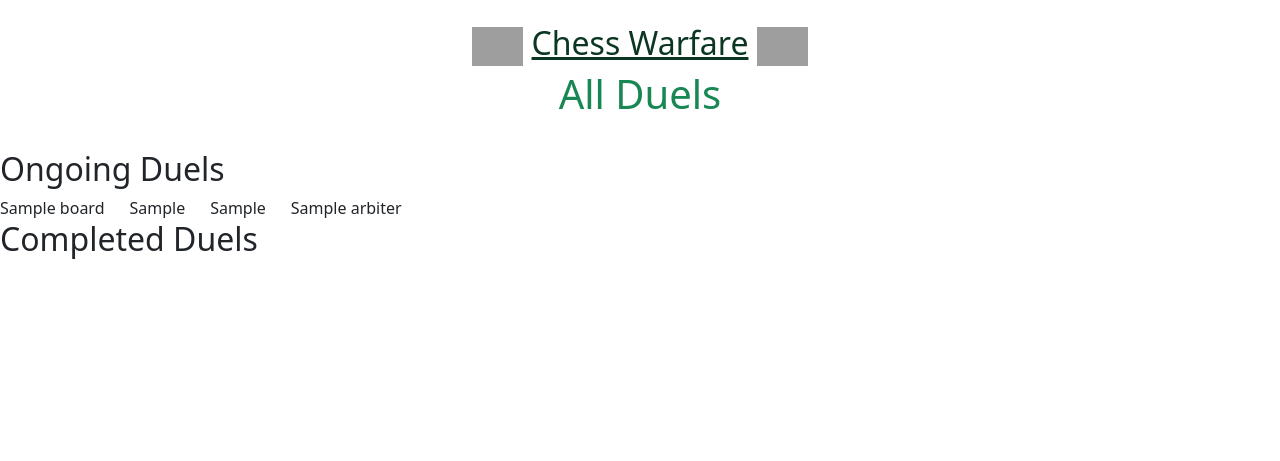
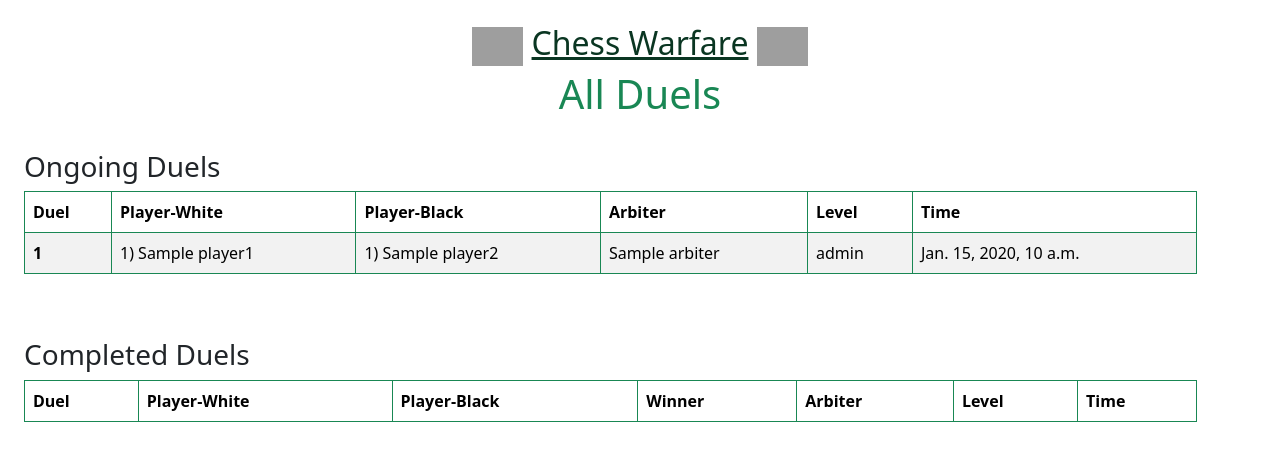
Before and after one commit to Aayush5sep/ChessWarfareMACS, a Django app: template templates/allduels.html in a window 1280 px wide. Shown: the top 461 px of the page. Run offline with Django 3.2, Linux system fonts and the light colour scheme; the template is opened without the code that fills it: most values are stand-ins (such as "Sample title", 1, 10 or a date in 2020); lists and menus that the app fills with data are empty; grey boxes are pictures that could not be loaded.

Commit message:
Frontend Complete & Filter Done

```diff
--- a/chesswar/views.py
+++ b/chesswar/views.py
@@ -111,6 +111,6 @@ def duelwin(request,pk):
 
 @staff_member_required(login_url='/admin/')
 def allduels(request):
-    live = Duel.objects.filter(over=False)
-    previous = Duel.objects.filter(over=True)
+    live = Duel.objects.filter(over=False).order_by('id')
+    previous = Duel.objects.filter(over=True).order_by('id')
     return render(request,'allduels.html',{'live':live,'prev':previous})
--- a/templates/allduels.html
+++ b/templates/allduels.html
@@ -14,16 +14,63 @@
         <h1 class="text-success pt-0">All Duels</h1>
     </center><br>
 
-    <b><h2>Ongoing Duels</h2></b>
-    {% for duel in live %}
-        {{duel.board}} &nbsp;&nbsp;&nbsp;&nbsp; {{duel.player1}} &nbsp;&nbsp;&nbsp;&nbsp; {{duel.player2}} &nbsp;&nbsp;&nbsp;&nbsp; {{duel.arbiter}} &nbsp;&nbsp;&nbsp;&nbsp;<br>
-    {% endfor %}
+    <div class="ms-4 col-11">
+    <b><h3>Ongoing Duels</h3></b>
+    <table class="table table-striped table-bordered border-success">
+        <thead>
+          <tr>
+            <th scope="col">Duel</th>
+            <th scope="col">Player-White</th>
+            <th scope="col">Player-Black</th>
+            <th scope="col">Arbiter</th>
+            <th scope="col">Level</th>
+            <th scope="col">Time</th>
+          </tr>
+        </thead>
+        <tbody>
+            {% for duel in live %}
+                <tr>
+                    <th scope="row">{{duel.id}}</th>
+                    <td>{{duel.player1.id}}) {{duel.player1.name}}</td>
+                    <td>{{duel.player2.id}}) {{duel.player2.name}}</td>
+                    <td>{{duel.arbiter}}</td>
+                    <td>{{duel.level}}</td>
+                    <td>{{duel.start.time}}</td>
+                </tr>
+            {% endfor %}
+        </tbody>
+    </table><br><br>
+    </div>
 
-
-    <b><h2>Completed Duels</h2></b>
-    {% for duel in prev %}
-    {{duel.board}} &nbsp;&nbsp;&nbsp;&nbsp; {{duel.player1}} &nbsp;&nbsp;&nbsp;&nbsp; {{duel.player2}} &nbsp;&nbsp;&nbsp;&nbsp; {{duel.winner}} &nbsp;&nbsp;&nbsp;&nbsp; {{duel.arbiter}} &nbsp;&nbsp;&nbsp;&nbsp;<br>
-    {% endfor %}
+    <div class="ms-4 col-11">
+    <b><h3>Completed Duels</h3></b>
+    <table class="table table-striped table-bordered border-success">
+        <thead>
+          <tr>
+            <th scope="col">Duel</th>
+            <th scope="col">Player-White</th>
+            <th scope="col">Player-Black</th>
+            <th scope="col">Winner</th>
+            <th scope="col">Arbiter</th>
+            <th scope="col">Level</th>
+            <th scope="col">Time</th>
+          </tr>
+        </thead>
+        <tbody>
+            {% for duel in prev %}
+                <tr>
+                    <th scope="row">{{duel.id}}</th>
+                    <td>{{duel.player1.id}}) {{duel.player1.name}}</td>
+                    <td>{{duel.player2.id}}) {{duel.player2.name}}</td>
+                    <td>{{duel.winner.id}}) {{duel.winner.name}}</td>
+                    <td>{{duel.arbiter}}</td>
+                    <td>{{duel.level}}</td>
+                    <td>{{duel.start.time}}</td>
+                </tr>
+            {% endfor %}
+        </tbody>
+    </table>
+    </div>
 
 
     <script src="https://cdn.jsdelivr.net/npm/bootstrap@5.3.0-alpha1/dist/js/bootstrap.bundle.min.js" integrity="sha384-w76AqPfDkMBDXo30jS1Sgez6pr3x5MlQ1ZAGC+nuZB+EYdgRZgiwxhTBTkF7CXvN" crossorigin="anonymous"></script>
```
Also changed, not shown: templates/duelwin.html (+43 -16 lines), templates/index.html (+7 -6 lines).
